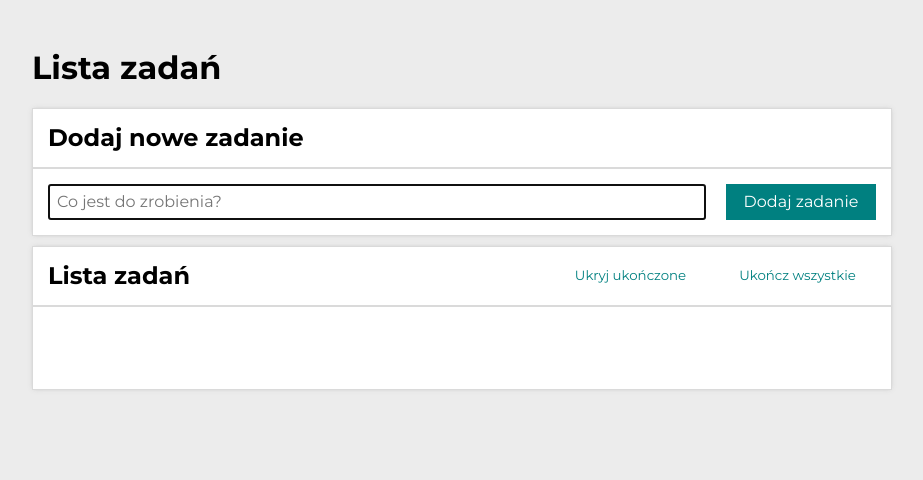
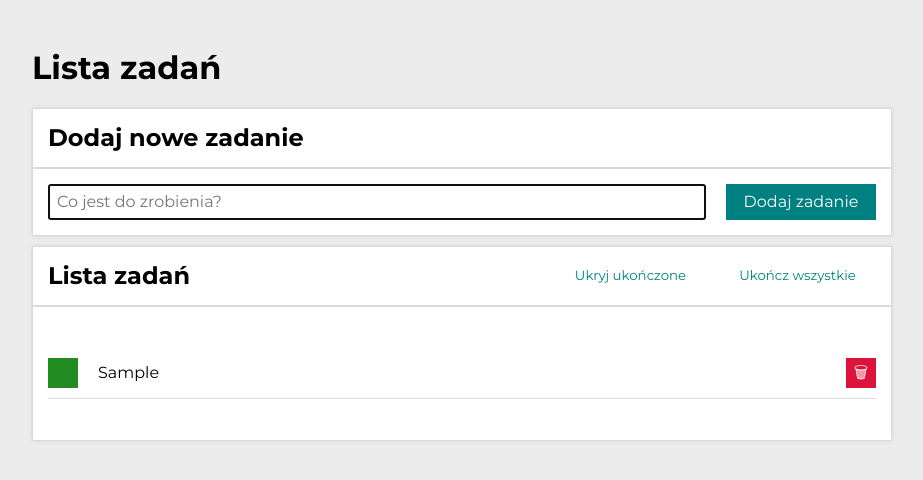
Before and after one commit to BartekKamela/todo-list-react, a React (Create React App) app: page / in a window 1280 px wide. Both pictures are taken after typing "Sample" into the empty fields and a click on the button "Dodaj zadanie". Shown: the top 480 px of the page, without its empty margins (178-1101 px from the left). Built offline with nearby package versions, Linux system fonts and the light colour scheme.

Commit message:
moved toggleTaskDone to redux

```diff
--- a/src/features/tasks/TasksList/index.js
+++ b/src/features/tasks/TasksList/index.js
@@ -1,6 +1,12 @@
+import { useSelector, useDispatch } from "react-redux";
 import { List, Item, Content, Button } from "./styled";
+import { selectTasks, toggleTaskDone } from "../tasksSlice";
 
-const TasksList = ({ tasks, hideDone, removeTask, toggleTaskDone }) => (
+const TasksList = ({ removeTask }) => {
+    const { tasks, hideDone} = useSelector(selectTasks);
+    const dispatch = useDispatch();
+
+    return (
         <List>
             {tasks.map(task => (
                 <Item
@@ -9,7 +15,7 @@ const TasksList = ({ tasks, hideDone, removeTask, toggleTaskDone }) => (
                 >
                     <Button
                         done
-                    onClick={() => toggleTaskDone(task.id)}
+                        onClick={() => dispatch(toggleTaskDone(task.id))}
                     >
                         {task.done ? "✔" : ""}
                     </Button>
@@ -26,5 +32,6 @@ const TasksList = ({ tasks, hideDone, removeTask, toggleTaskDone }) => (
             ))}
         </List>
     );
+};
 
 export default TasksList;
```
Lines whose indentation alone changed are shown as unchanged.
